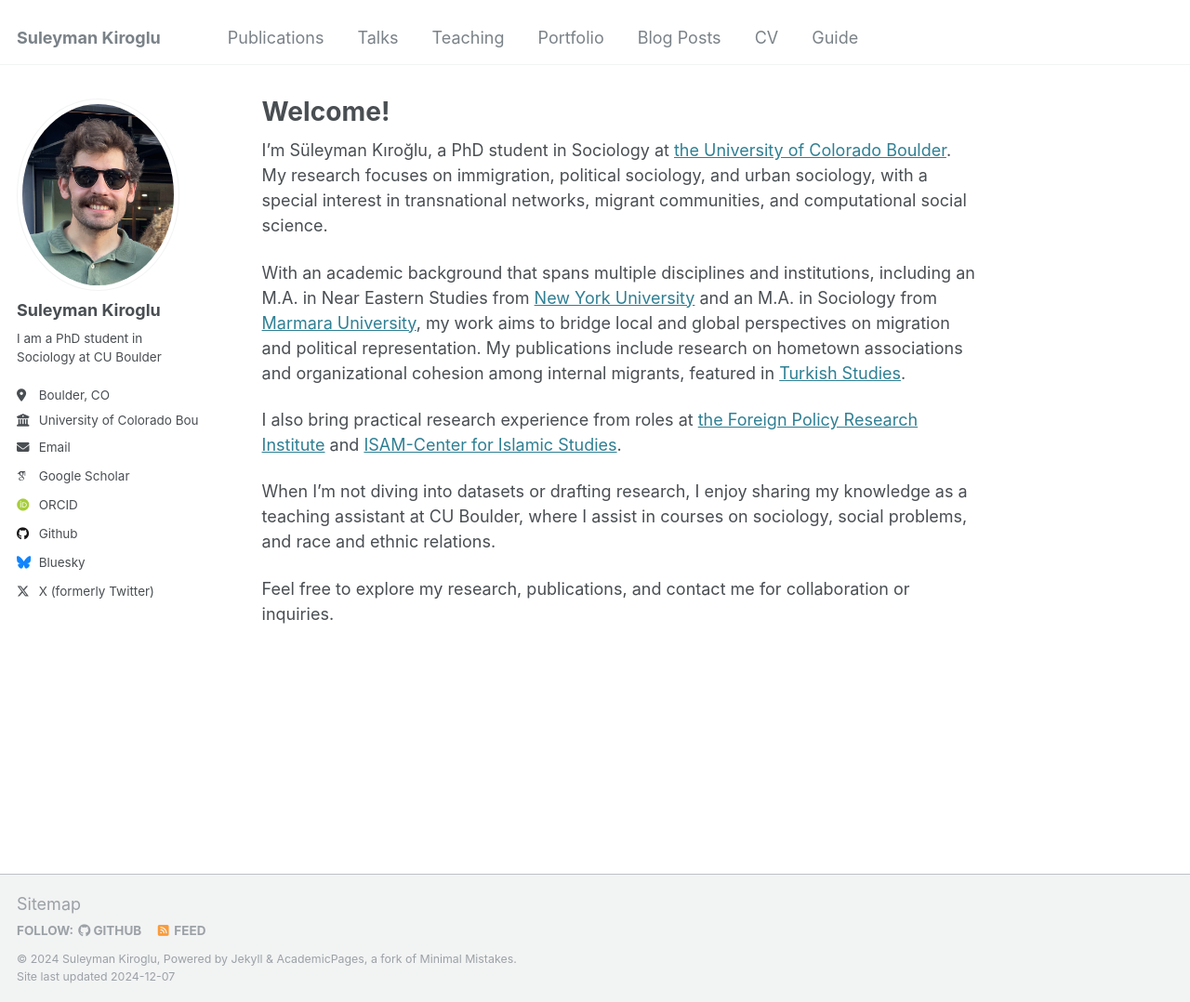
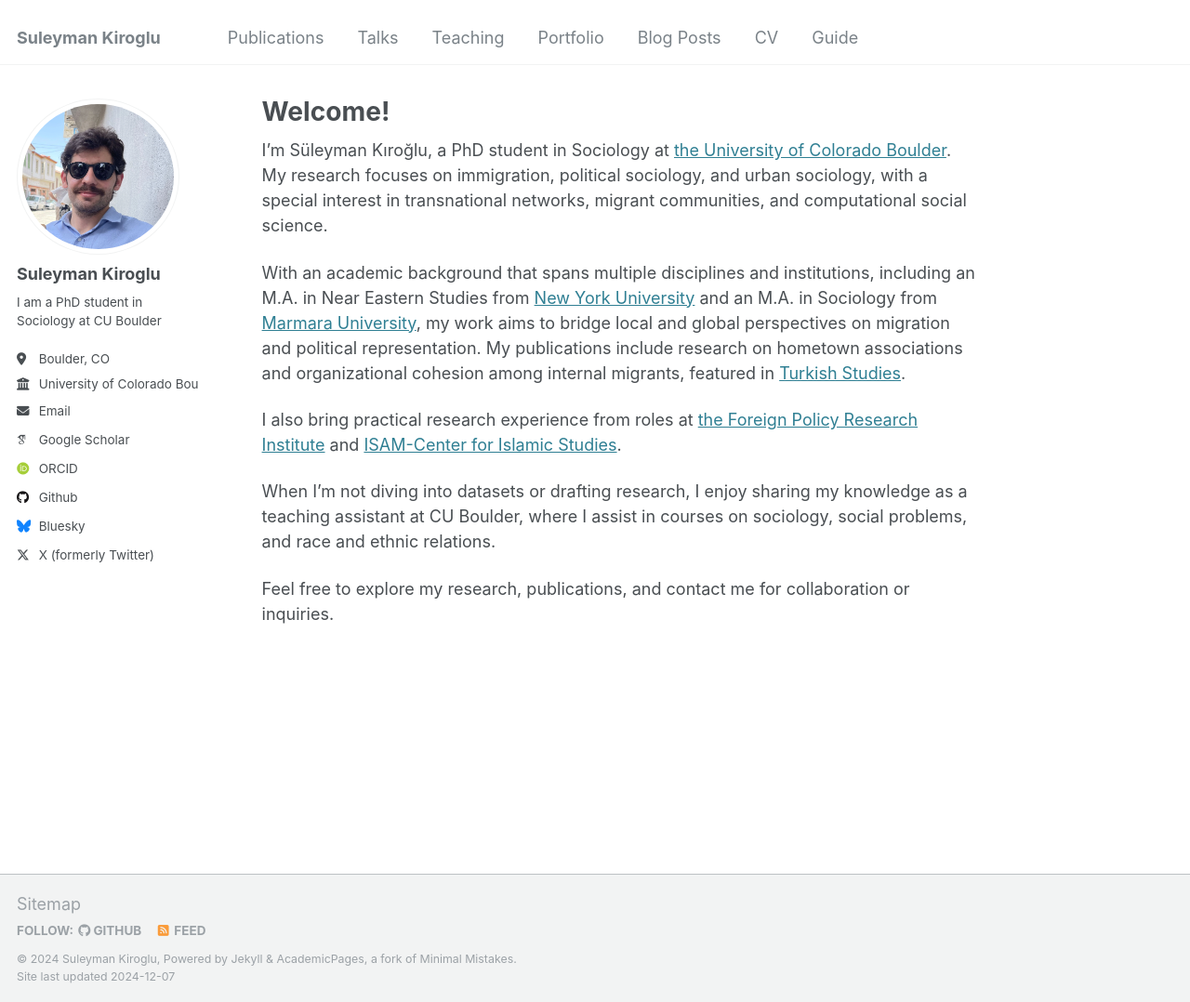
Before and after one commit to suleymankiroglu/suleymankiroglu.github.io, a Jekyll site: the page built from _pages/about.md, in a window 1280 px wide and 1078 px high. Shown: the whole window at 93% size. Built offline with Jekyll 4.4.1, drawn with Linux system fonts in a browser that asks for light colours; some web fonts are replaced.

Commit message:
_config.yml

```diff
--- a/_config.yml
+++ b/_config.yml
@@ -21,7 +21,7 @@ repository               : "suleymankiroglu/suleymankiroglu.github.io"
 #               Additional customization can be done by editing /_includes/author-profile.html
 author:
   # Biographic information
-  avatar           : "pp.jpeg"
+  avatar           : "pp.png"
   name             : "Suleyman Kiroglu"
   pronouns         : # example: "she/her"
   bio              : "I am a PhD student in Sociology at CU Boulder"
```
